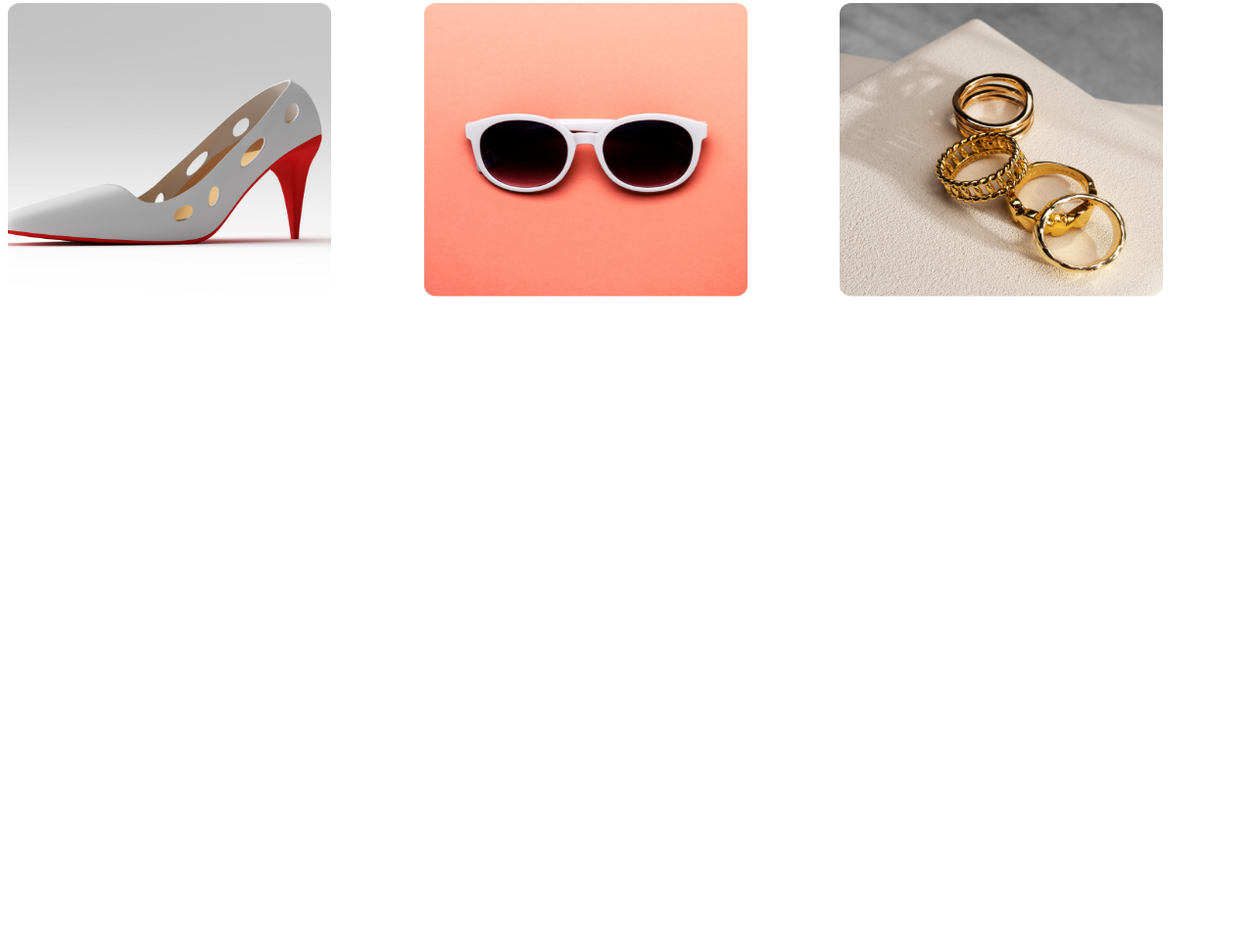
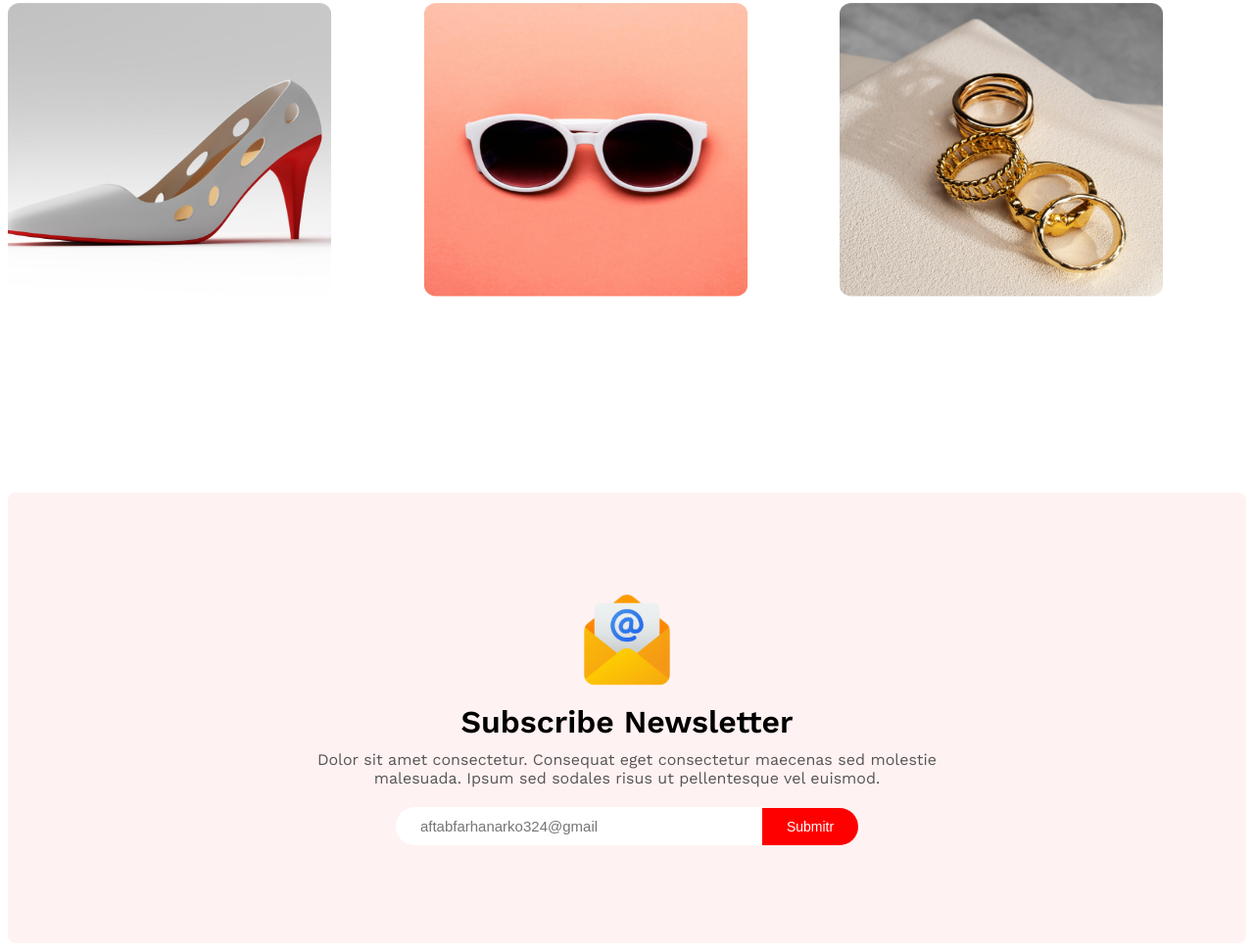
Before and after one commit to aftabfarhanarko/Pracktise-this-new-Website-3, a plain HTML site: page index.html in a window 1280 px wide. Shown: the part 4600-5571 px from the top of the page at 98% size. Before the commit the page ends 5103 px from the top, so only its background shows below. Drawn offline with nearby package versions, Linux system fonts and the light colour scheme.

Commit message:
meseages box clear

```diff
--- a/index.html
+++ b/index.html
@@ -142,8 +142,17 @@
         </section>
 
 
-        <section class="message">
+        <section class="email-section">
+                <div class="meseages-box-number">
+                    <img src="images/Group 61.png" alt="">
+                    <h4 class="meseages-teitle">Subscribe Newsletter</h4>
+                    <p class="dicption-meseages">
+                        Dolor sit amet consectetur. Consequat eget consectetur maecenas sed molestie malesuada. Ipsum sed sodales risus ut pellentesque vel euismod.
+                    </p>
 
+                    <input type="email" name="" id="" placeholder="aftabfarhanarko324@gmail"><button class="submit-btn">Submitr</button>
+
+                </div>
         </section>
 
     </main>
--- a/style/new-year.css
+++ b/style/new-year.css
@@ -290,6 +290,50 @@ margin: 0 0  20px 0;
     grid-template-columns: repeat(3,1fr);
     gap: 10px;
 }
+
+/* email-section */
+.email-section{
+    max-width: 1320px;
+    margin: 0 auto;
+    background-color: #FFF2F2;
+    border-radius: 8px;
+}
+.meseages-box-number{
+    max-width: 800px;
+    margin: 0 auto;
+    text-align: center;
+    padding: 100px 0;
+}
+.meseages-box-number img{
+    max-width: 100px;
+}
+.meseages-teitle{
+    font-size: 2rem;
+    margin: 10px 0;
+    font-weight: 600;
+}
+.dicption-meseages{
+    max-width: 700px;
+    margin: 0 auto;
+    margin-bottom: 20px;
+    color: rgb(86, 85, 85);
+}
+input[type="email"]{
+    padding: 11px 150px 11px 25px;
+    font-size: 15px;
+    border: none;
+    border-radius: 50px  0   0  50px;
+}
+.submit-btn{
+    padding: 11px 25px ;
+    font-size: 14px;
+    font-weight: 500;
+    background-color: red;
+    color: white;
+    border: none;
+    border-radius: 0 50px 50px 0;
+}
+
 @media screen and (max-width:576px) {
     .text-wellcome {
         padding-left: 20px;
```
